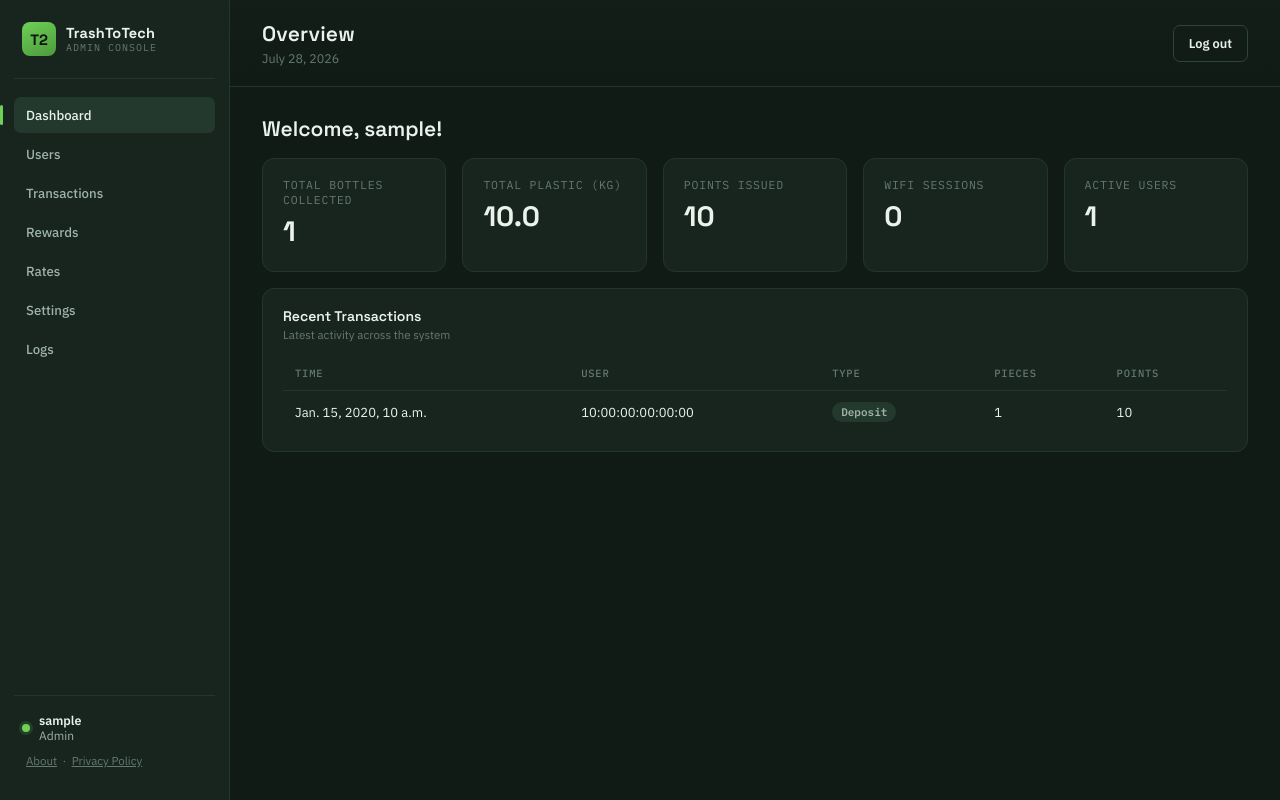
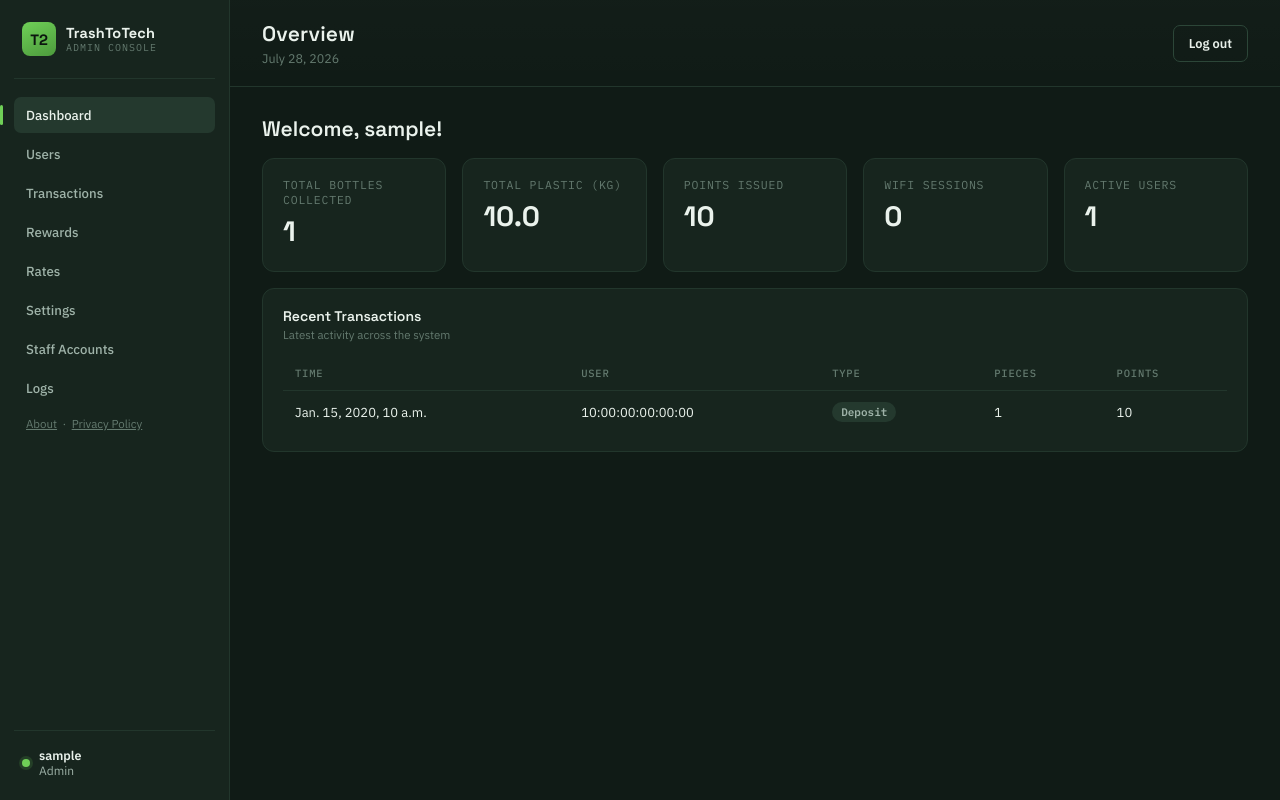
Before and after one commit to Kristianjayl/trasttotech, a Django app: page /staff/ in a window 1280 px wide. Run offline with Django 5.2, Linux system fonts and the light colour scheme; a user stored in the database is signed in; tables that the repository leaves empty hold one stand-in row (values such as "Sample post").

Commit message:
Added a repsonsive Screen on the admin Page next is the client page

```diff
--- a/adminpanel/templates/adminpanel/base.html
+++ b/adminpanel/templates/adminpanel/base.html
@@ -38,24 +38,32 @@
     <div class="navitem {% if request.resolver_match.url_name == 'staff_settings' %}active{% endif %}">
       <a href="{% url 'staff_settings' %}" style="color:inherit; text-decoration:none; display:flex; gap:10px; width:100%;">Settings</a>
     </div>
+    <div class="navitem {% if request.resolver_match.url_name == 'staff_accounts_list' %}active{% endif %}">
+      <a href="{% url 'staff_accounts_list' %}" style="color:inherit; text-decoration:none; display:flex; gap:10px; width:100%;">Staff Accounts</a>
+    </div>
     {% endif %}
     <div class="navitem {% if request.resolver_match.url_name == 'staff_logs' %}active{% endif %}">
       <a href="{% url 'staff_logs' %}" style="color:inherit; text-decoration:none; display:flex; gap:10px; width:100%;">Logs</a>
     </div>
   </nav>
-  <div class="sidebar-foot">
-    <span class="op-dot"></span>
-    <span class="who"><b>{{ user.username }}</b>{{ user.staffprofile.get_role_display }}</span>
-  </div>
+
   <div style="padding:10px 12px; font-size:11.5px; color:var(--text-faint);">
     <a href="{% url 'staff_about' %}" style="color:inherit; text-decoration:underline;">About</a>
     &nbsp;·&nbsp;
     <a href="{% url 'staff_privacy' %}" style="color:inherit; text-decoration:underline;">Privacy Policy</a>
   </div>
+
+  <div class="sidebar-foot">
+    <span class="op-dot"></span>
+    <span class="who"><b>{{ user.username }}</b>{{ user.staffprofile.get_role_display }}</span>
   </div>
+</div>
+
+<div class="sidebar-backdrop" id="sidebarBackdrop"></div>
 
 <main>
   <div class="topbar">
+    <button class="hamburger" id="sidebarToggle"><span></span><span></span><span></span></button>
     <div>
       <h1>{% block page_title %}{% endblock %}</h1>
       <div class="sub">{% block page_sub %}{% endblock %}</div>
@@ -72,7 +80,19 @@
   </div>
 </main>
 
+<script>
+  const sidebar = document.querySelector('.sidebar');
+  const backdrop = document.getElementById('sidebarBackdrop');
+  const toggle = document.getElementById('sidebarToggle');
 
+  function openSidebar(){ sidebar.classList.add('open'); backdrop.classList.add('show'); }
+  function closeSidebar(){ sidebar.classList.remove('open'); backdrop.classList.remove('show'); }
+
+  toggle.addEventListener('click', () => {
+    sidebar.classList.contains('open') ? closeSidebar() : openSidebar();
+  });
+  backdrop.addEventListener('click', closeSidebar);
+</script>
 
 </body>
 </html>
--- a/adminpanel/urls.py
+++ b/adminpanel/urls.py
@@ -3,18 +3,44 @@ from django.contrib.auth.views import LogoutView
 from . import views
 
 urlpatterns = [
+
+    # ===================== AUTH =====================
     path("login/", views.StaffLoginView.as_view(), name="staff_login"),
     path("logout/", LogoutView.as_view(), name="staff_logout"),
+
+    # ===================== DASHBOARD =====================
     path("", views.overview, name="staff_overview"),
+
+    # ===================== CLIENT USERS (kiosk customers) =====================
+    # These manage the people using the vending machine -- their points,
+    # bottle counts, etc. Different from Staff Accounts below.
     path("users/", views.users_list, name="staff_users"),
-    path("transactions/", views.transactions_list, name="staff_transactions"),
-    path("rewards/", views.rewards, name="staff_rewards"),
-    path("rates/", views.rates, name="staff_rates"),
-    path("settings/", views.settings_page, name="staff_settings"),
-    path("logs/", views.logs, name="staff_logs"),
-    path("about/", views.about, name="staff_about"),
-    path("privacy/", views.privacy_policy, name="staff_privacy"),
     path("users/add/", views.user_create, name="staff_user_create"),
     path("users/<int:user_id>/edit/", views.user_edit, name="staff_user_edit"),
     path("users/<int:user_id>/delete/", views.user_delete, name="staff_user_delete"),
+
+    # ===================== TRANSACTIONS & REWARDS =====================
+    path("transactions/", views.transactions_list, name="staff_transactions"),
+    path("rewards/", views.rewards, name="staff_rewards"),
+
+    # ===================== ADMIN-ONLY: RATES & SETTINGS =====================
+    # Restricted via @role_required('admin') in views.py -- SK cannot access these.
+    path("rates/", views.rates, name="staff_rates"),
+    path("settings/", views.settings_page, name="staff_settings"),
+
+    # ===================== ADMIN-ONLY: STAFF ACCOUNTS (Admin/SK logins) =====================
+    # These manage YOUR team's dashboard logins -- who's Admin, who's SK.
+    # Different from Client Users above. Also restricted to Admin only.
+    path("accounts/", views.staff_accounts_list, name="staff_accounts_list"),
+    path("accounts/add/", views.staff_account_create, name="staff_account_create"),
+    path("accounts/<int:profile_id>/edit/", views.staff_account_edit, name="staff_account_edit"),
+    path("accounts/<int:profile_id>/delete/", views.staff_account_delete, name="staff_account_delete"),
+
+    # ===================== LOGS =====================
+    path("logs/", views.logs, name="staff_logs"),
+
+    # ===================== FOOTER PAGES =====================
+    path("about/", views.about, name="staff_about"),
+    path("privacy/", views.privacy_policy, name="staff_privacy"),
+
 ]
--- a/adminpanel/views.py
+++ b/adminpanel/views.py
@@ -1,16 +1,27 @@
 from django.contrib.auth.decorators import login_required
 from django.contrib.auth.views import LoginView
+from django.contrib.auth.models import User
 from django.shortcuts import render, redirect, get_object_or_404
 from django.db.models import Sum, Count, Q
 from django.utils import timezone
 from datetime import timedelta
+
 from .decorators import role_required
+from .models import StaffProfile
+from kiosk.models import KioskUser, Transaction, Voucher, BottleRate, WifiRate
 
-from kiosk.models import KioskUser, Transaction, Voucher, BottleRate, WifiRate
+
+# ============================================================
+# AUTH
+# ============================================================
 
 class StaffLoginView(LoginView):
     template_name = "adminpanel/login.html"
 
+
+# ============================================================
+# DASHBOARD
+# ============================================================
 
 @login_required
 def overview(request):
@@ -40,12 +51,18 @@ def overview(request):
         "today": today,
     })
 
+
+# ============================================================
+# CLIENT USERS (kiosk customers -- points, bottle counts, etc.)
+# Different from Staff Accounts below, which are Admin/SK dashboard logins.
+# ============================================================
+
 @login_required
 def users_list(request):
     users = KioskUser.objects.order_by("-points_balance")
     return render(request, "adminpanel/users.html", {"users": users})
 
-# Admin-only view for creating new users
+
 @role_required('admin')
 def user_create(request):
     if request.method == "POST":
@@ -57,7 +74,7 @@ def user_create(request):
         return redirect("staff_users")
     return render(request, "adminpanel/user_form.html", {"mode": "create"})
 
-# Admin-only view for editing existing users
+
 @role_required('admin')
 def user_edit(request, user_id):
     kiosk_user = get_object_or_404(KioskUser, id=user_id)
@@ -68,7 +85,7 @@ def user_edit(request, user_id):
         return redirect("staff_users")
     return render(request, "adminpanel/user_form.html", {"mode": "edit", "kiosk_user": kiosk_user})
 
-# Admin-only view for deleting users
+
 @role_required('admin')
 def user_delete(request, user_id):
     kiosk_user = get_object_or_404(KioskUser, id=user_id)
@@ -77,7 +94,10 @@ def user_delete(request, user_id):
         return redirect("staff_users")
     return render(request, "adminpanel/user_confirm_delete.html", {"kiosk_user": kiosk_user})
 
-# End of Crud #
+
+# ============================================================
+# TRANSACTIONS & REWARDS
+# ============================================================
 
 @login_required
 def transactions_list(request):
@@ -102,6 +122,11 @@ def rewards(request):
     }
     return render(request, "adminpanel/rewards.html", {"vouchers": vouchers, "stats": stats})
 
+
+# ============================================================
+# ADMIN-ONLY: RATES & SETTINGS
+# Restricted via @role_required('admin') -- SK cannot access these.
+# ============================================================
 
 @role_required('admin')
 def rates(request):
@@ -128,6 +153,64 @@ def settings_page(request):
     return render(request, "adminpanel/settings.html")
 
 
+# ============================================================
+# ADMIN-ONLY: STAFF ACCOUNTS (Admin/SK dashboard logins)
+# Different from Client Users above. Also restricted to Admin only.
+# ============================================================
+
+@role_required('admin')
+def staff_accounts_list(request):
+    profiles = StaffProfile.objects.select_related("user").order_by("user__username")
+    return render(request, "adminpanel/staff_accounts.html", {"profiles": profiles})
+
+
+@role_required('admin')
+def staff_account_create(request):
+    if request.method == "POST":
+        username = request.POST.get("username")
+        password = request.POST.get("password")
+        role = request.POST.get("role")
+        if User.objects.filter(username=username).exists():
+            return render(request, "adminpanel/staff_account_form.html", {
+                "mode": "create", "error": "That username already exists."
+            })
+        new_user = User.objects.create_user(username=username, password=password)
+        StaffProfile.objects.create(user=new_user, role=role)
+        return redirect("staff_accounts_list")
+    return render(request, "adminpanel/staff_account_form.html", {"mode": "create"})
+
+
+@role_required('admin')
+def staff_account_edit(request, profile_id):
+    profile = get_object_or_404(StaffProfile, id=profile_id)
+    if request.method == "POST":
+        profile.role = request.POST.get("role")
+        profile.save()
+        new_password = request.POST.get("password")
+        if new_password:
+            profile.user.set_password(new_password)
+            profile.user.save()
+        return redirect("staff_accounts_list")
+    return render(request, "adminpanel/staff_account_form.html", {"mode": "edit", "profile": profile})
+
+
+@role_required('admin')
+def staff_account_delete(request, profile_id):
+    profile = get_object_or_404(StaffProfile, id=profile_id)
+    if request.method == "POST":
+        if profile.user == request.user:
+            return render(request, "adminpanel/staff_account_confirm_delete.html", {
+                "profile": profile, "error": "You can't delete your own account while logged in as it."
+            })
+        profile.user.delete()  # deletes the User; StaffProfile cascades with it
+        return redirect("staff_accounts_list")
+    return render(request, "adminpanel/staff_account_confirm_delete.html", {"profile": profile})
+
+
+# ============================================================
+# LOGS
+# ============================================================
+
 @login_required
 def logs(request):
     # Reusing Transaction as the log source for now -- once hardware is
@@ -135,6 +218,11 @@ def logs(request):
     # ideally via a dedicated Log model. Fine as a placeholder for now.
     entries = Transaction.objects.select_related("user").order_by("-created_at")[:100]
     return render(request, "adminpanel/logs.html", {"entries": entries})
+
+
+# ============================================================
+# FOOTER PAGES
+# ============================================================
 
 @login_required
 def about(request):
```
Also changed, not shown: adminpanel/static/adminpanel/css/admin.css (+45 -0 lines). Lines whose indentation alone changed are shown as unchanged.
